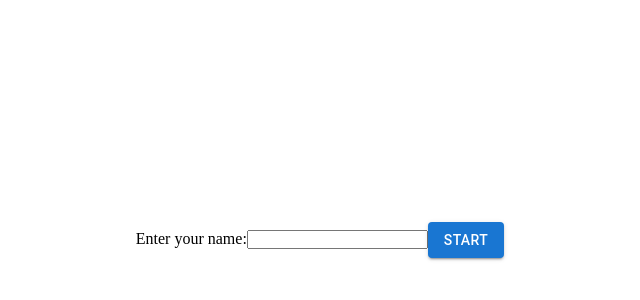
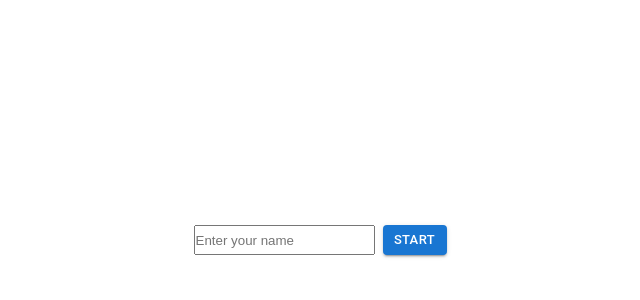
Before and after one commit to Zoe92R/quick-decision-making-game-client, a React (Create React App) app: page / in a window 1280 px wide. Shown: the part 160-460 px from the top of the page, without its empty margins (320-960 px from the left). Built offline with nearby package versions, Linux system fonts and the light colour scheme.

Commit message:
fix: ui fixes

```diff
--- a/src/components/GameForm/GameForm.tsx
+++ b/src/components/GameForm/GameForm.tsx
@@ -1,5 +1,6 @@
 import { FC, FormEvent, useState } from "react";
 import Button from "@mui/material/Button";
+import { GameFormContainer } from "./styles";
 
 interface IGameForm {
   handleStart: (name: string) => void;
@@ -14,21 +15,17 @@ const GameForm: FC<IGameForm> = ({ handleStart }) => {
   };
 
   return (
-    <div>
-      <form onSubmit={handleSubmit}>
-        <label>
-          Enter your name:
+    <GameFormContainer onSubmit={handleSubmit}>
       <input
         type="text"
         value={name}
+        placeholder="Enter your name"
         onChange={(e) => setName(e.target.value)}
       />
-        </label>
-        <Button variant="contained" type="submit">
+      <Button variant="contained" type="submit" size="small">
         START
       </Button>
-      </form>
-    </div>
+    </GameFormContainer>
   );
 };
 
--- /dev/null
+++ b/src/components/GameForm/styles.ts
@@ -0,0 +1,6 @@
+import styled from "styled-components";
+
+export const GameFormContainer = styled.form`
+  display: flex;
+  gap: 8px;
+`;
--- a/src/components/WaitingMode/WaitingMode.tsx
+++ b/src/components/WaitingMode/WaitingMode.tsx
@@ -2,7 +2,7 @@ import { FC } from "react";
 import CircularProgress from "@mui/material/CircularProgress";
 import Box from "@mui/material/Box";
 
-import { Message } from "./styles";
+import { Message, boxSx } from "./styles";
 import { UserGameStatus } from "../../types/enums";
 
 interface IWaitingMode {
@@ -11,13 +11,7 @@ interface IWaitingMode {
 
 const WaitingMode: FC<IWaitingMode> = ({ message }) => {
   return (
-    <Box
-      sx={{
-        display: "flex",
-        justifyContent: "center",
-        flexDirection: "column",
-      }}
-    >
+    <Box sx={boxSx}>
       <CircularProgress />
       <Message isSuccess={message === UserGameStatus.SUCCESS}>
         {message}
--- a/src/components/WaitingMode/styles.ts
+++ b/src/components/WaitingMode/styles.ts
@@ -7,3 +7,10 @@ interface MessageProps {
 export const Message = styled.h1<MessageProps>`
   color: ${(props) => (props.isSuccess ? "green" : "red")};
 `;
+
+export const boxSx = {
+  display: "flex",
+  justifyContent: "center",
+  alignItems: "center",
+  flexDirection: "column",
+};
```
Lines whose indentation alone changed are shown as unchanged.
